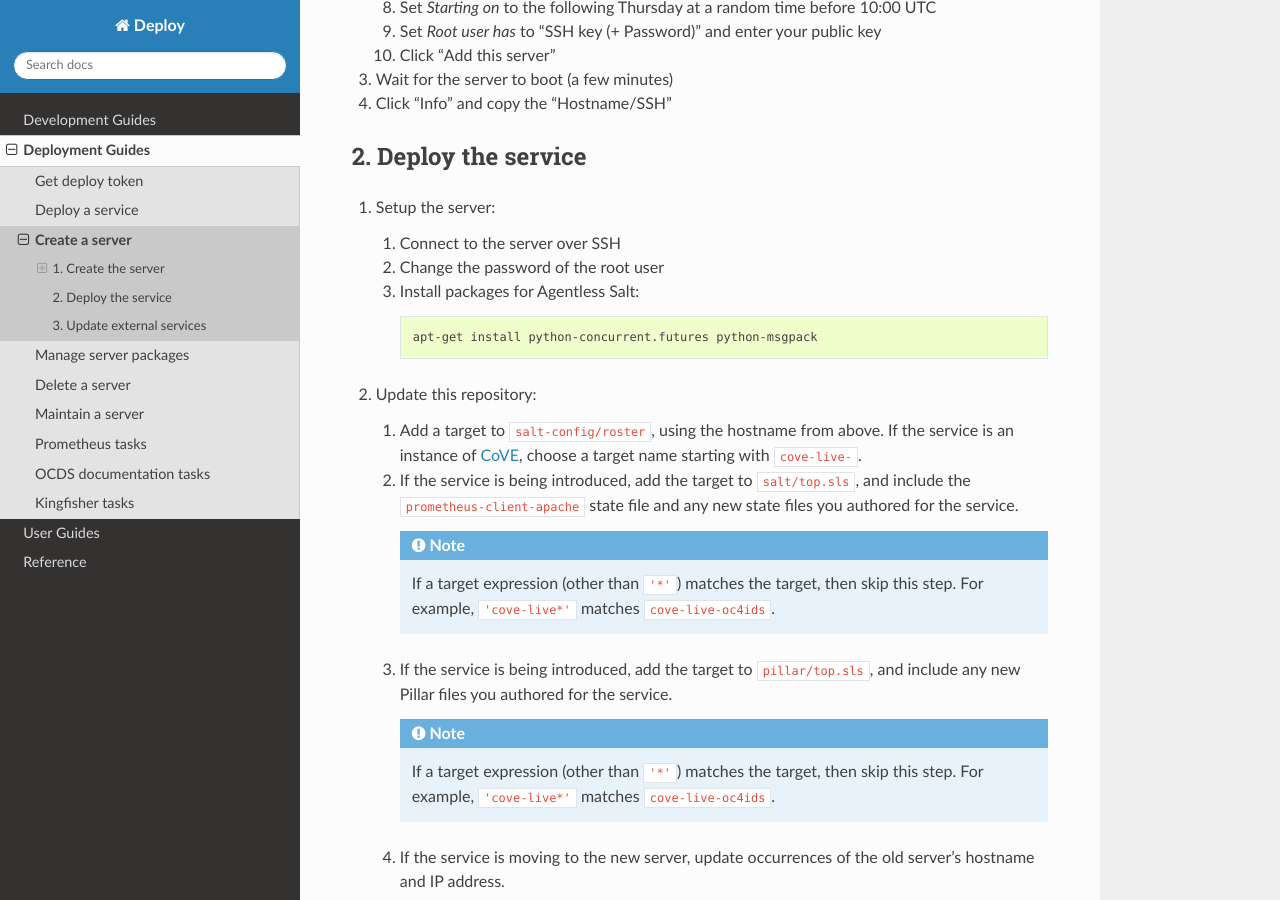
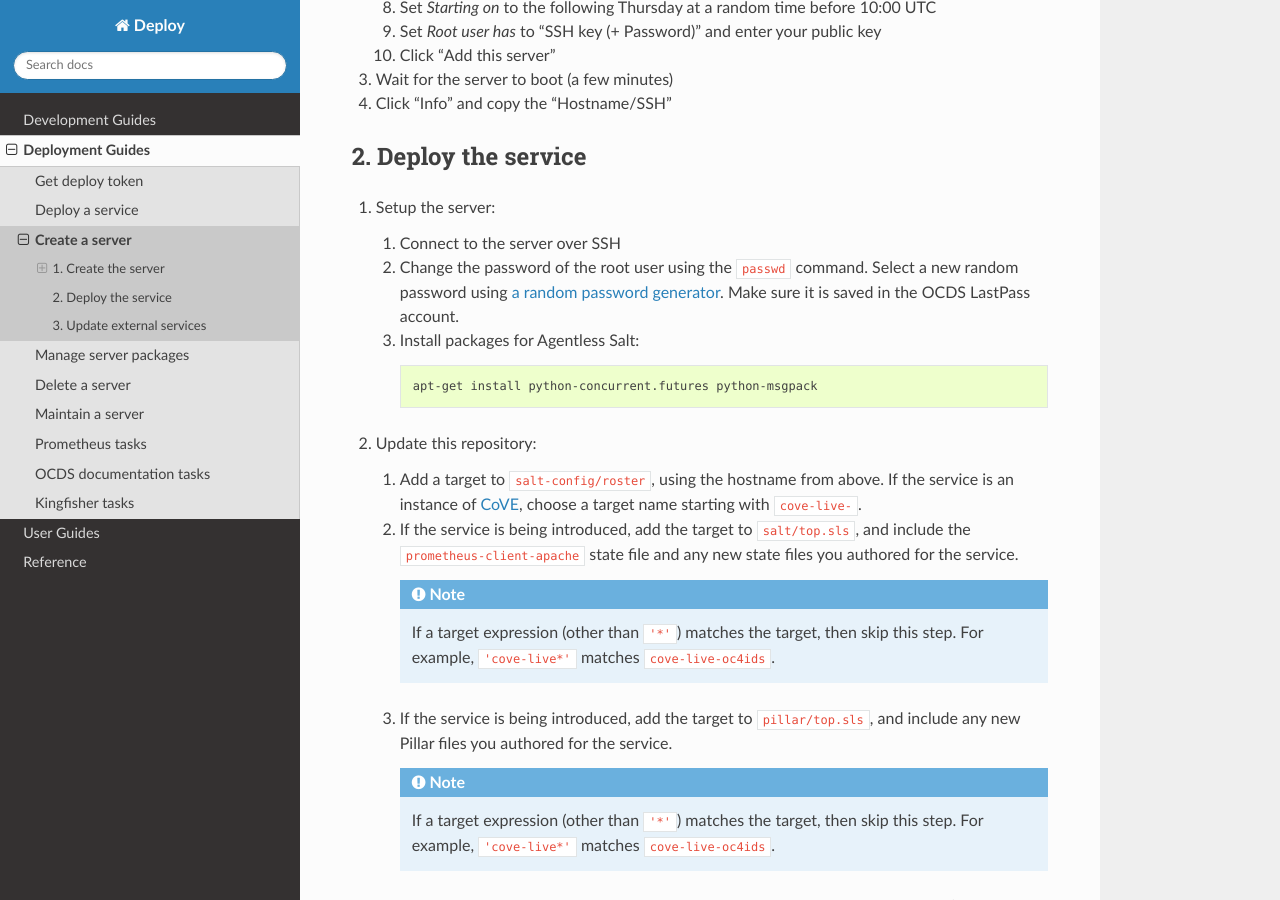
Before and after one commit to open-contracting/deploy, a Sphinx documentation site: the page built from docs/deploy/create_server.rst, in a window 1280 px wide and 900 px high, scrolled down 678 px. Built offline with Sphinx 7.4.7 and the Read the Docs theme 2.0.0, drawn with Linux system fonts in a browser that asks for light colours.

Commit message:
Docs:add LastPass to create a server
https://github.com/open-contracting/deploy/issues/16

```diff
--- a/docs/deploy/create_server.rst
+++ b/docs/deploy/create_server.rst
@@ -36,7 +36,7 @@ Bytemark
 #. Setup the server:
 
    #. Connect to the server over SSH
-   #. Change the password of the root user
+   #. Change the password of the root user using the ``passwd`` command. Select a new random password using `a random password generator <https://www.lastpass.com/password-generator>`__. Make sure it is saved in the OCDS LastPass account.
    #. Install packages for Agentless Salt:
 
       .. code-block:: bash
```
